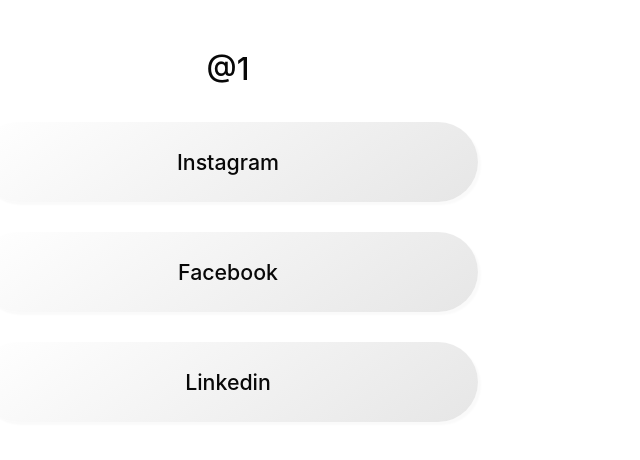
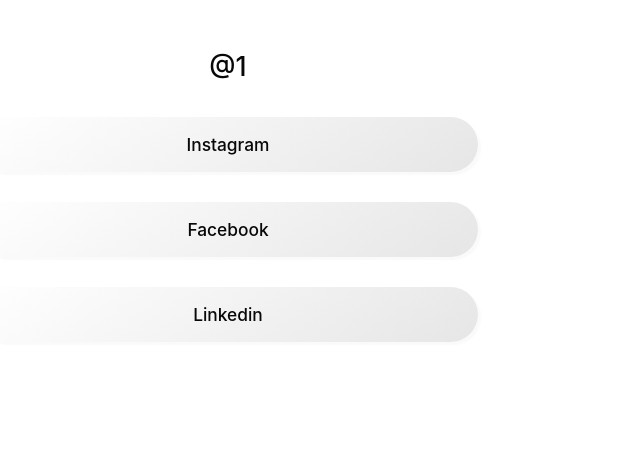
Before and after one commit to Vinicius-8/linktree_clone, a Next.js app: page /1 in a window 1280 px wide. Shown: the top 460 px of the page, without its empty margins (412-1052 px from the left). Built offline with nearby package versions, Linux system fonts and the light colour scheme.

Commit message:
user dashboard

```diff
--- a/components/Login.js
+++ b/components/Login.js
@@ -43,6 +43,11 @@
             // registro de usuario
             if(password !== password2 && register){
                 alert('As senhas devem ser iguais!')
+                return
+            }
+
+            if(nickname === 'dashboard'){
+                alert('Nickname já utilizado')
                 return
             }
 
--- a/config/index.js
+++ b/config/index.js
@@ -1,4 +1,4 @@
 const dev = process.env.NODE_ENV !== 'production'
 
-export const server = dev ? 'http://localhost:3000': 'https://localhost:3000'
-//export const server = dev ? 'https://3000-vinicius8-linktreeclone-kmncek0hhfs.ws-us67.gitpod.io': 'https://3000-vinicius8-linktreeclone-kmncek0hhfs.ws-us67.gitpod.io'
+//export const server = dev ? 'http://localhost:3000': 'https://localhost:3000'
+export const server = dev ? 'https://3000-vinicius8-linktreeclone-kmncek0hhfs.ws-us67.gitpod.io': 'https://3000-vinicius8-linktreeclone-kmncek0hhfs.ws-us67.gitpod.io'
--- a/pages/[nickname]/index.js
+++ b/pages/[nickname]/index.js
@@ -9,9 +9,9 @@
 const UserPage = () => {
   // const [socials, setSocials] = useState([]);
   const [socials, setSocials] = useState([
-    {id:1, social: "Instagram", link: "www.instagram.com/vini"},
-    {id:2, social: "Facebook", link: "www.facebook.com/vinicius-vieria"},
-    {id:3, social: "Linkedin", link: "www.linkedin.com/vinicius-vieira-de-araujo"}
+    {id:1, social: "Instagram", link: "https://www.instagram.com/vini"},
+    {id:2, social: "Facebook", link: "https://www.facebook.com/vinicius-vieria"},
+    {id:3, social: "Linkedin", link: "https://www.linkedin.com/vinicius-vieira-de-araujo"}
   ]);
   const [is404, setIs404] = useState(false)
   const router = useRouter()
@@ -41,8 +41,12 @@
     <div className={UserPageStyles.innerContainer}>
       <span className={UserPageStyles.titleUser}>@{nickname}</span>
       {socials.map(social => (
-      <div key={social._id} className={UserPageStyles.socialCell}>
-            <span>{social.social}</span>
+
+      <div key={social._id}>
+        <a href={social.link} target="_blank" style={{textDecoration: "inherit", color:  "inherit",cursor: "auto"}}>
+        <div  className={UserPageStyles.socialCell}>
+              <span>{social.social}</span>
+        </div></a>
       </div>
     ))}
 
--- /dev/null
+++ b/styles/Dashboard.module.css
@@ -0,0 +1,68 @@
+.container{
+    position: absolute;
+    width: 100%;
+    height: 100%;
+}
+
+.header {
+    height: 10%;
+    display: grid;
+    justify-content: center;
+    grid-template-columns: 10% 80% 10%;
+}
+
+.userName{
+    font-size: 15pt;
+    font-weight: 500;
+
+    display: grid;
+    justify-content: center;
+    align-items: center;
+}
+
+.logoutButton{
+    background-color: #fff;
+    border: none;
+    color: black;
+    padding: 15px 32px;
+    text-align: center;
+    text-decoration: none;
+    display: inline-block;
+    font-size: 16px;
+
+
+}
+.logoutButton:hover{
+    background-color: #f1f1f1;
+    cursor: pointer;
+}
+
+
+.socialListContainer{
+    display: grid;
+    justify-content: center;
+}
+
+.socialCell{
+    width: 700px;
+    height: 100px;
+    background-color: #e2e2e2;
+    border-radius: 3px;
+    margin-top: 20px;
+}
+
+.socialInput {
+    box-sizing: border-box;
+	-webkit-box-sizing: border-box;
+	-moz-box-sizing: border-box;
+	outline: none;
+	display: block;
+	width: 100%;
+	padding: 7px;
+	border: none;
+	border-bottom: 1px solid #ddd;
+	background: transparent;
+	margin-bottom: 10px;
+	font: 16px Arial, Helvetica, sans-serif;
+	height: 45px;
+}
--- a/styles/UserPage.module.css
+++ b/styles/UserPage.module.css
@@ -22,7 +22,7 @@
 }
 
 .titleUser{
-    font-size: 23pt;
+    font-size: 20pt;
     color: #080808;
     align-self: center;
     font-weight: 500;
@@ -32,7 +32,7 @@
 .socialCell{
     position: relative;
     width: 500px;
-    height: 80px;
+    height: 55px;
     background-color: #f3f3f3;
     border-radius: 100px;
     margin: 15px;
@@ -41,7 +41,7 @@
     justify-content: center;
     align-items: center;
 
-    font-size: 16pt;
+    font-size: 13pt;
     font-weight: 500;
     cursor: pointer;
     background: linear-gradient(145deg, #ffffff, #e6e6e6);
```
Also changed, not shown: components/ListSocialDashboard.js (+11 -5 lines), pages/dashboard.js (+14 -6 lines).
